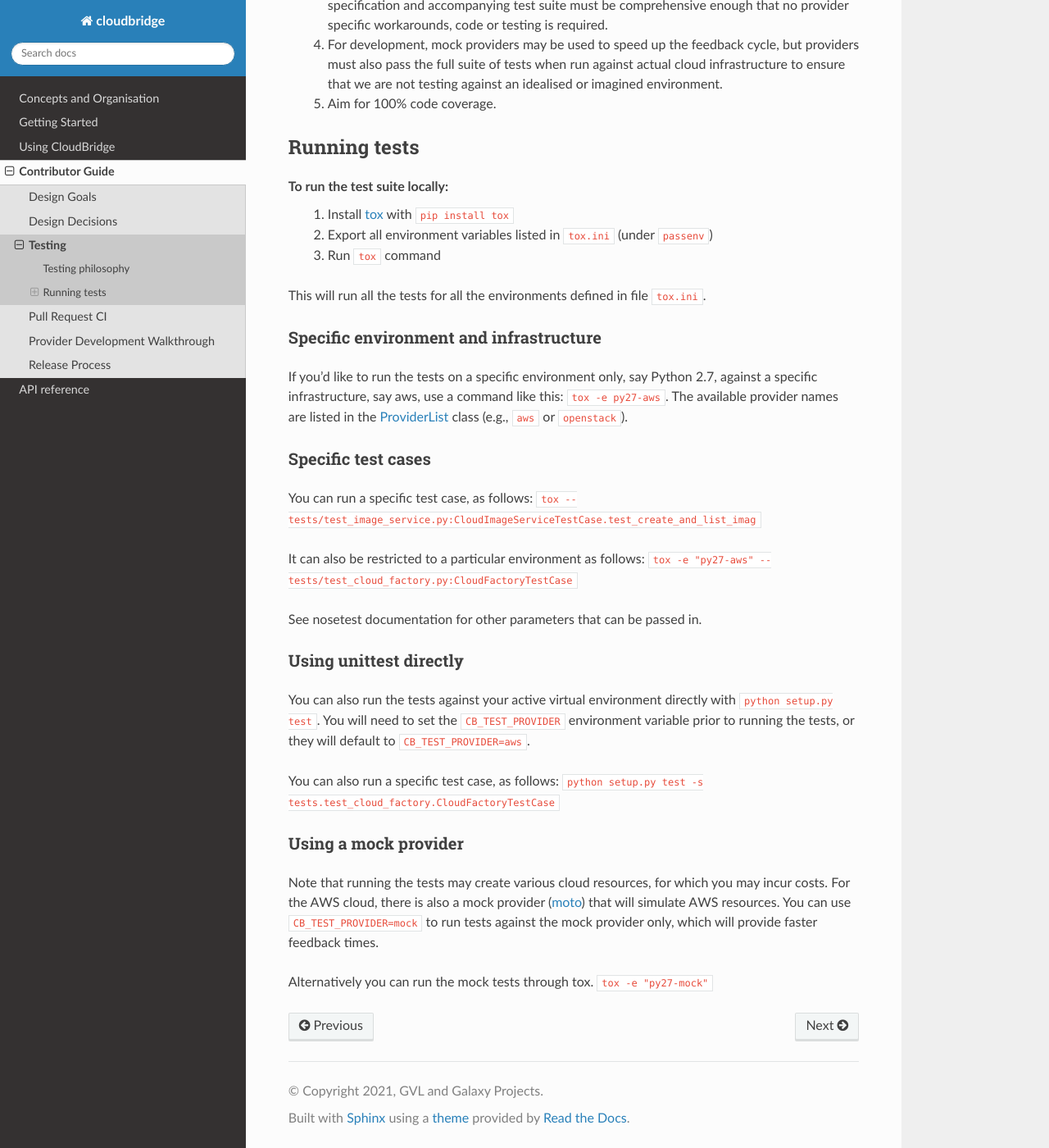
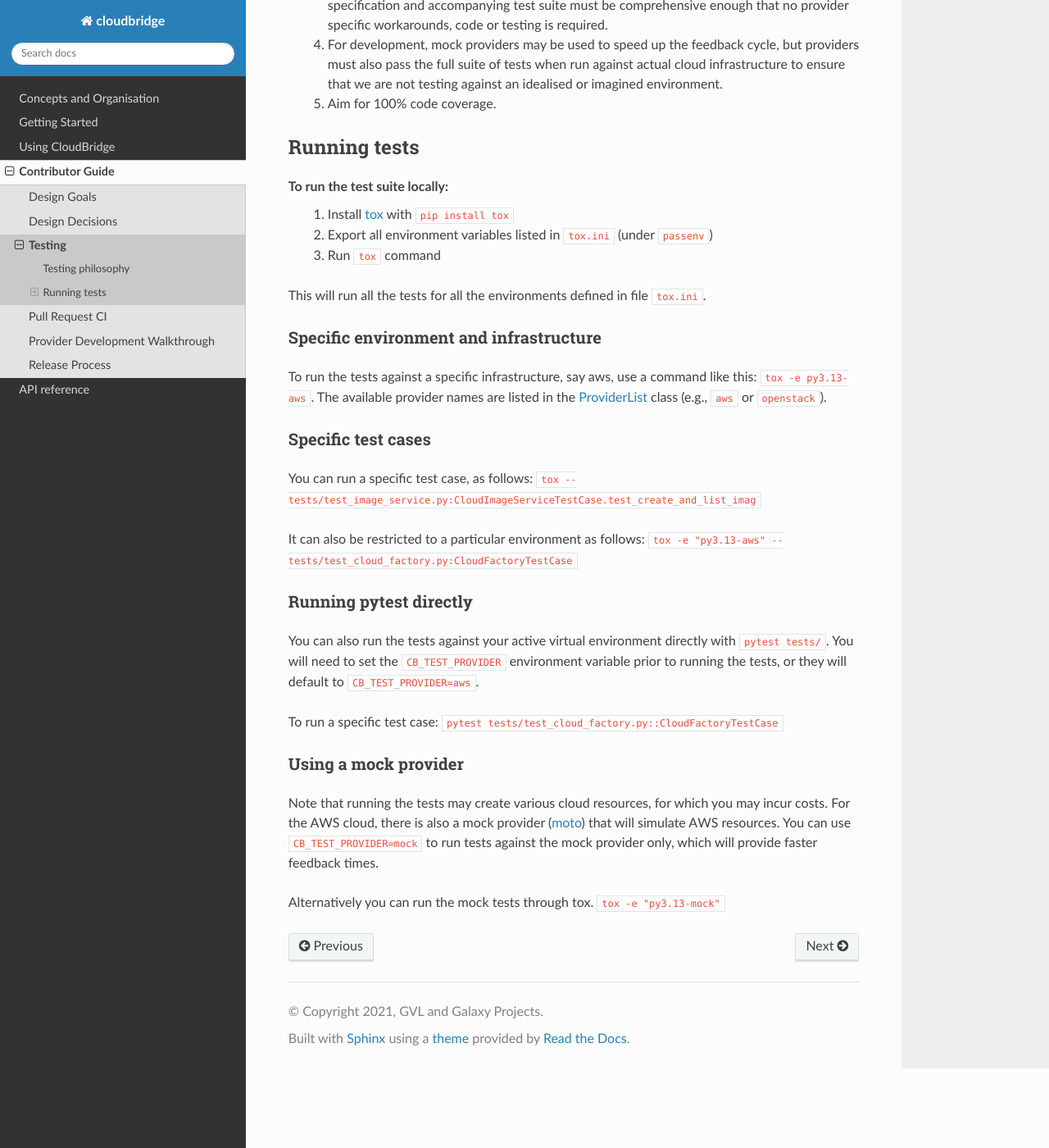
Before and after one commit to CloudVE/cloudbridge, a Sphinx documentation site: the page built from docs/topics/testing.rst, in a window 1280 px wide and 1400 px high, scrolled down 461 px. Shown: the whole window at 82% size. Built offline with Sphinx 7.4.7 and the Read the Docs theme 3.1.0, drawn with Linux system fonts in a browser that asks for light colours.

Commit message:
Sweep stale Py2.7 / setup.py references from docs and source
Update README badge URLs and table header from py3.8 to py3.13 so they
match the filenames the integration-cloud workflow writes to the gist.

Refresh docs to reflect the modern environment:
- install.rst: prerequisite is Python 3.13.
- testing.rst: tox envs are py3.13-*; replace the gone `setup.py test`
  section with pytest equivalents.
- release_process.rst: dependencies live in pyproject.toml; build with
  `python -m build`; CI is GitHub Actions, not Travis; drop six.
- provider_development.rst: tox env is py3.13; new provider deps go in
  pyproject.toml under [project.optional-dependencies].
- troubleshooting.rst: generalize the macOS Python 3.6 cert path.

Source cleanups:
- openstack/resources.py: drop the urllib.parse/urlparse try/except shim.
- gcp/helpers.py: drop "required for Python 2.7" comments (the str()
  wrappers remain — e.content is bytes, casts are still useful).
- tests/__init__.py and tests/test_compute_service.py: drop py27-only
  invocation guidance and the u"" string-format workaround.

```diff
--- a/docs/topics/install.rst
+++ b/docs/topics/install.rst
@@ -1,8 +1,7 @@
 Installation
 ============
 
-**Prerequisites**: CloudBridge runs on Python 2.7 and higher. Python 3 is
-recommended.
+**Prerequisites**: CloudBridge requires Python 3.13 or higher.
 
 We highly recommend installing CloudBridge in a
 `virtualenv <http://virtualenv.readthedocs.org/>`_. Creating a new virtualenv
--- a/docs/topics/testing.rst
+++ b/docs/topics/testing.rst
@@ -40,10 +40,9 @@ This will run all the tests for all the environments defined in file
 
 Specific environment and infrastructure
 ~~~~~~~~~~~~~~~~~~~~~~~~~~~~~~~~~~~~~~~
-If you’d like to run the tests on a specific environment only, say Python 2.7,
-against a specific infrastructure, say aws, use a command like this:
-``tox -e py27-aws``. The available provider names are listed in the
-`ProviderList`_ class (e.g., ``aws`` or ``openstack``).
+To run the tests against a specific infrastructure, say aws, use a command
+like this: ``tox -e py3.13-aws``. The available provider names are listed in
+the `ProviderList`_ class (e.g., ``aws`` or ``openstack``).
 
 Specific test cases
 ~~~~~~~~~~~~~~~~~~~~
@@ -51,19 +50,17 @@ You can run a specific test case, as follows:
 ``tox -- tests/test_image_service.py:CloudImageServiceTestCase.test_create_and_list_imag``
 
 It can also be restricted to a particular environment as follows:
-``tox -e "py27-aws" -- tests/test_cloud_factory.py:CloudFactoryTestCase``
+``tox -e "py3.13-aws" -- tests/test_cloud_factory.py:CloudFactoryTestCase``
 
-See nosetest documentation for other parameters that can be passed in.
-
-Using unittest directly
+Running pytest directly
 ~~~~~~~~~~~~~~~~~~~~~~~
 You can also run the tests against your active virtual environment directly
-with ``python setup.py test``. You will need to set the ``CB_TEST_PROVIDER``
+with ``pytest tests/``. You will need to set the ``CB_TEST_PROVIDER``
 environment variable prior to running the tests, or they will default to
 ``CB_TEST_PROVIDER=aws``.
 
-You can also run a specific test case, as follows:
-``python setup.py test -s tests.test_cloud_factory.CloudFactoryTestCase``
+To run a specific test case:
+``pytest tests/test_cloud_factory.py::CloudFactoryTestCase``
 
 Using a mock provider
 ~~~~~~~~~~~~~~~~~~~~~
@@ -74,7 +71,7 @@ will simulate AWS resources. You can use ``CB_TEST_PROVIDER=mock`` to run tests
 against the mock provider only, which will provide faster feedback times.
 
 Alternatively you can run the mock tests through tox.
-``tox -e "py27-mock"``
+``tox -e "py3.13-mock"``
 
 .. _design goals: https://github.com/CloudVE/cloudbridge/
    blob/main/README.rst
```
Also changed, not shown: README.rst (+26 -26 lines), docs/topics/provider_development.rst (+9 -7 lines), docs/topics/release_process.rst (+7 -7 lines), docs/topics/troubleshooting.rst (+8 -9 lines), 4 other files.
